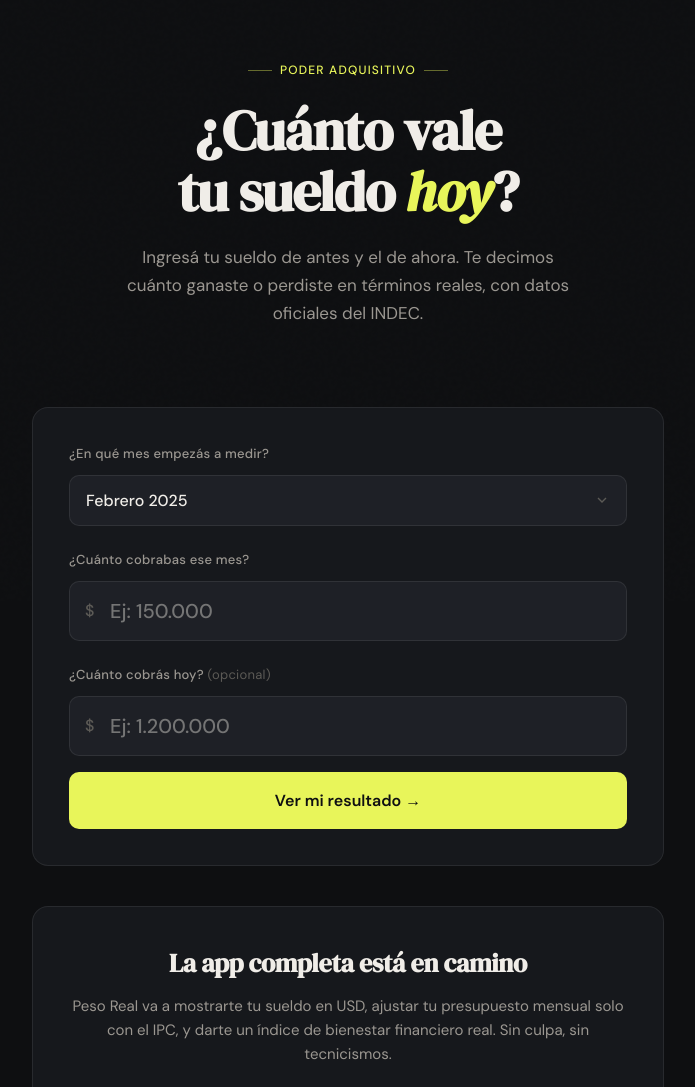
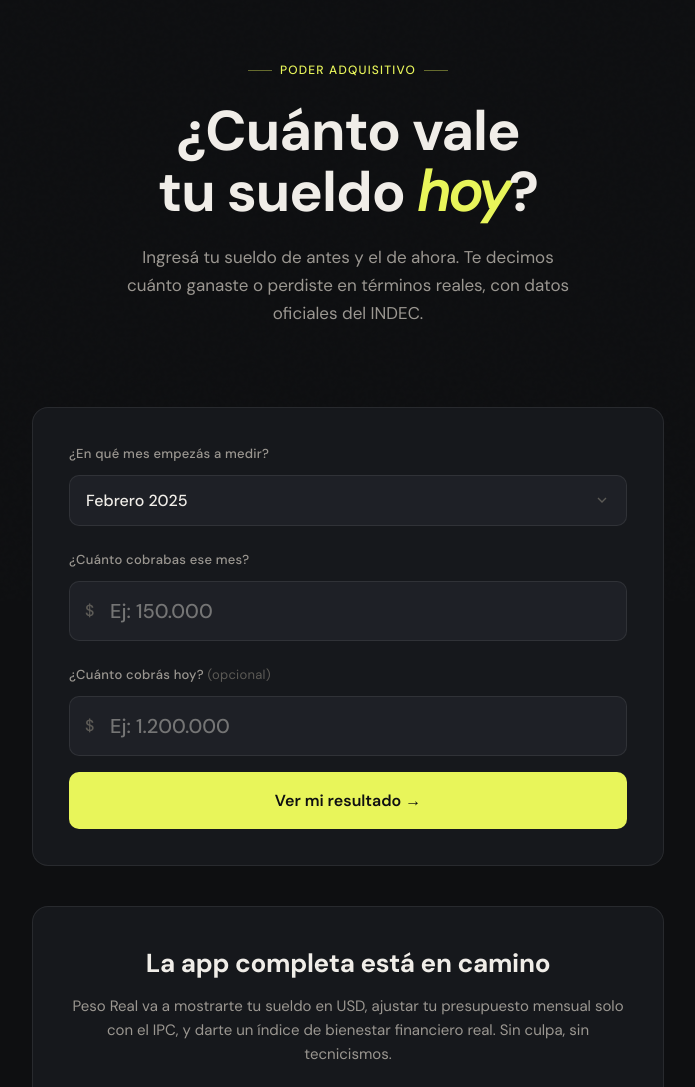
Before and after one commit to PesoReal/peso-real, a website: page index.html in a window 1280 px wide. Shown: the part 199-1286 px from the top of the page, without its empty margins (292-987 px from the left). Drawn offline with Linux system fonts and the light colour scheme.

Commit message:
Update index.html

```diff
--- a/index.html
+++ b/index.html
@@ -20,7 +20,7 @@
 </script>
 <link rel="preconnect" href="https://fonts.googleapis.com">
 <link rel="preconnect" href="https://fonts.gstatic.com" crossorigin>
-<link href="https://fonts.googleapis.com/css2?family=DM+Serif+Display:ital@0;1&family=DM+Sans:wght@300;400;500;600&display=swap" rel="stylesheet">
+<link href="https://fonts.googleapis.com/css2?family=DM+Sans:ital,opsz,wght@0,9..40,300;0,9..40,400;0,9..40,500;0,9..40,600;0,9..40,700;1,9..40,400&display=swap" rel="stylesheet">
 <style>
   *, *::before, *::after { box-sizing: border-box; margin: 0; padding: 0; }
 
@@ -83,7 +83,7 @@
   }
 
   .logo {
-    font-family: 'DM Serif Display', serif;
+    font-family: 'DM Sans', sans-serif;
     font-size: 18px;
     color: var(--accent);
     letter-spacing: -0.3px;
@@ -129,7 +129,7 @@
   }
 
   h1 {
-    font-family: 'DM Serif Display', serif;
+    font-family: 'DM Sans', sans-serif;
     font-size: clamp(36px, 8vw, 56px);
     line-height: 1.1;
     color: var(--text);
@@ -298,7 +298,7 @@
   }
 
   .result-box .value {
-    font-family: 'DM Serif Display', serif;
+    font-family: 'DM Sans', sans-serif;
     font-size: 26px;
     line-height: 1.1;
   }
@@ -410,7 +410,7 @@
   }
 
   .email-section h2 {
-    font-family: 'DM Serif Display', serif;
+    font-family: 'DM Sans', sans-serif;
     font-size: 26px;
     margin-bottom: 10px;
     letter-spacing: -0.3px;
```
